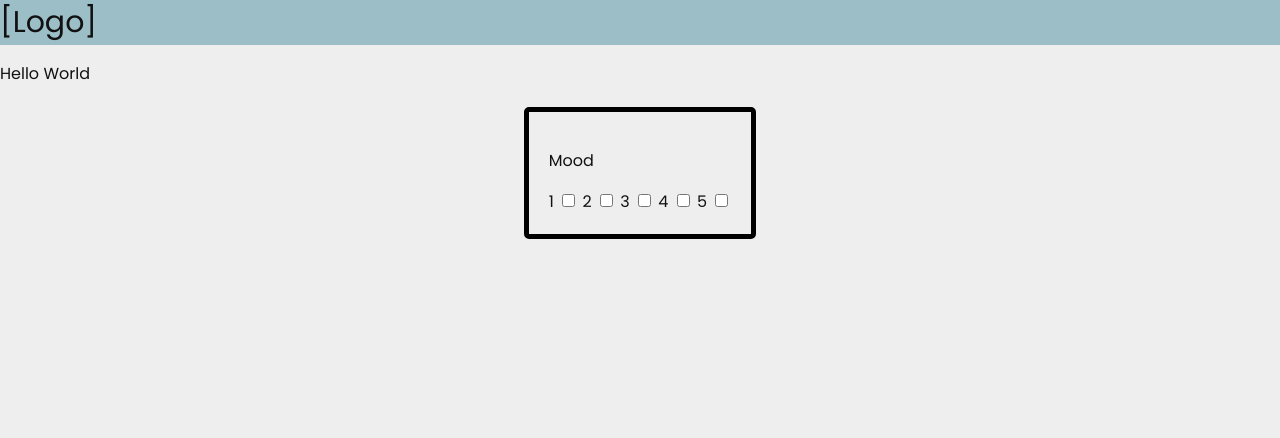
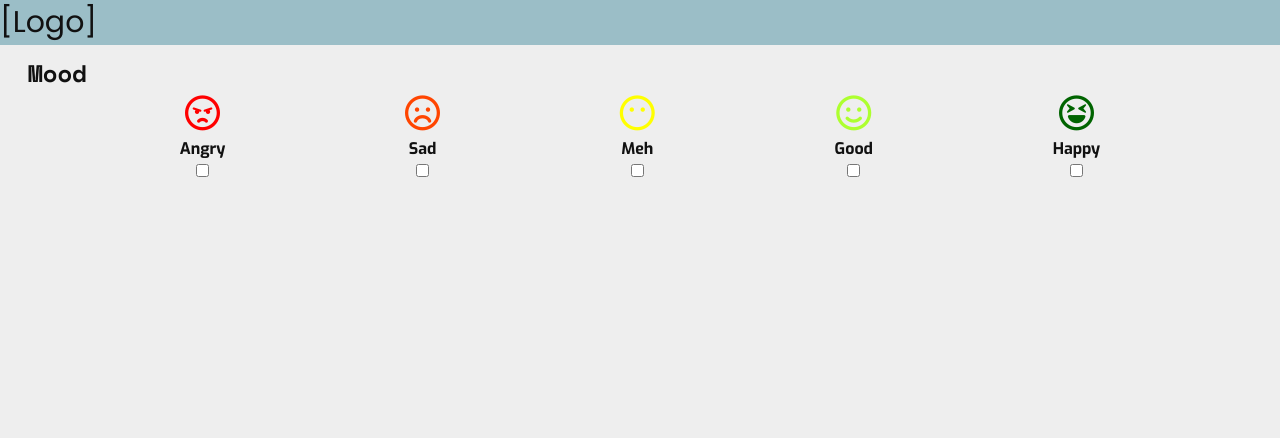
Before and after one commit to Semmetje11lolly/TLE1, a PHP site: page /tracker.php in a window 1280 px wide. Shown: the top 438 px of the page. Run offline with PHP 8.4, Linux system fonts and the light colour scheme; data that the repository does not hold is empty; some libraries are stand-ins or nearby versions.

Commit message:
Redesign mood tracker form with icons and new layout
Updated tracker.php to use a visually enhanced mood selection form with Font Awesome icons and improved structure. Refactored tracker.css to support the new layout, including flexbox-based alignment, color-coded mood icons, and additional styling for a modern look.

```diff
--- a/css/tracker.css
+++ b/css/tracker.css
@@ -1,13 +1,80 @@
-.form-group{
-    display: flex;
-    justify-content: center;
+*{
+    margin: 0;
 }
 
-.field{
-    display: block;
-    padding: 20px 20px;
-    border: 5px solid #000000;
-    text-decoration: none;
-    border-radius: 5px;
-    margin-top: 5px;
+main{
+    height: auto;
+    padding: 10px 0;
 }
+
+form{
+    display: flex;
+    flex-direction: column;
+    gap: 5px;
+}
+
+.form-category{
+    margin-left: 28px;
+}
+
+.form-content{
+    display: flex;
+    flex-direction: row;
+    justify-content: space-evenly;
+}
+
+.form-option{
+    display: flex;
+    flex-direction: column;
+    align-items: center;
+    gap: 5px;
+}
+
+i{
+  font-size: 35px;
+}
+
+.fa-face-angry{
+    color: red;
+}
+
+.fa-face-frown{
+    color: orangered;
+}
+
+.fa-face-meh-blank{
+    color: yellow;
+}
+
+.fa-face-smile{
+    color: greenyellow;
+}
+
+.fa-face-laugh-squint{
+    color:darkgreen;
+}
+
+
+
+
+
+
+
+
+
+/*.form-field{*/
+/*    display: flex;*/
+/*    flex-direction: column;*/
+/*    !*justify-content: space-evenly;*!*/
+/*}*/
+
+/*.form-content-container{*/
+/*    display: flex;*/
+/*    flex-direction: row;*/
+/*}*/
+
+/*.form-content{*/
+/*    display: flex;*/
+/*    flex-direction: column;*/
+/*    align-items: center;*/
+/*}*/
--- a/tracker.php
+++ b/tracker.php
@@ -1,5 +1,6 @@
 <?php
 // PHP here
+
 ?>
 
 <!doctype html>
@@ -22,50 +23,108 @@
 </header>
 
 <main>
-  <p>Hello World</p>
 
-    <section class="form-group">
-        <form action="" method="post">
-            <div class="field">
-                <p>Mood</p>
-
-                <label class="label" for="one">1</label>
-                <input class="input" id="one" type="checkbox" name="one" value="<?= $one ?>"/>
-
-                <label class="label" for="two">2</label>
-                <input class="input" id="two" type="checkbox" name="two" value="<?= $two ?>"/>
-
-                <label class="label" for="three">3</label>
-                <input class="input" id="three" type="checkbox" name="three" value="<?= $three ?>"/>
-
-                <label class="label" for="four">4</label>
-                <input class="input" id="four" type="checkbox" name="four" value="<?= $four ?>"/>
-
-                <label class="label" for="five">5</label>
-                <input class="input" id="five" type="checkbox" name="five" value="<?= $five ?>"/>
+    <form action="" method="post">
+        <h2 class="form-category">Mood</h2>
+        <div class="form-content">
+            <div class="form-option">
+                <label class="label" for="one"><i class="fa-regular fa-face-angry"></i></label>
+                <h4>Angry</h4>
+                <input class="input" id="one" type="checkbox" name="one" value="Option 1"/>
             </div>
-
-<!--            <div class="field">-->
-<!--                <p>energy</p>-->
-<!--                <label class="label" for="one">1</label>-->
-<!--                <input class="input" id="one" type="checkbox" name="one" value="--><?php //= $one ?><!--"/>-->
-<!---->
-<!--                <label class="label" for="two">2</label>-->
-<!--                <input class="input" id="two" type="checkbox" name="two" value="--><?php //= $two ?><!--"/>-->
-<!---->
-<!--                <label class="label" for="three">3</label>-->
-<!--                <input class="input" id="three" type="checkbox" name="three" value="--><?php //= $three ?><!--"/>-->
-<!---->
-<!--                <label class="label" for="four">4</label>-->
-<!--                <input class="input" id="four" type="checkbox" name="four" value="--><?php //= $four ?><!--"/>-->
-<!---->
-<!--                <label class="label" for="five">5</label>-->
-<!--                <input class="input" id="five" type="checkbox" name="five" value="--><?php //= $five ?><!--"/>   -->
-<!--            </div>-->
-        </form>
-    </section>
+            <div class="form-option">
+                <label class="label" for="two"><i class="fa-regular fa-face-frown"></i></label>
+                <h4>Sad</h4>
+                <input class="input" id="two" type="checkbox" name="two" value="Option 2"/>
+            </div>
+            <div class="form-option">
+                <label class="label" for="three"><i class="fa-regular fa-face-meh-blank"></i></label>
+                <h4>Meh</h4>
+                <input class="input" id="three" type="checkbox" name="three" value="Option 3"/>
+            </div>
+            <div class="form-option">
+                <label class="label" for="four"><i class="fa-regular fa-face-smile"></i></label>
+                <h4>Good</h4>
+                <input class="input" id="four" type="checkbox" name="four" value="Option 4"/>
+            </div>
+            <div class="form-option">
+                <label class="label" for="five"><i class="fa-regular fa-face-laugh-squint"></i></label>
+                <h4>Happy</h4>
+                <input class="input" id="five" type="checkbox" name="five" value="Option 5"/>
+            </div>
+        </div>
+    </form>
 
 
+
+
+
+
+
+
+
+
+
+
+
+
+
+
+
+
+
+
+
+
+
+
+
+
+
+
+
+
+
+
+
+
+<!--    <p>Hello World</p>-->
+<!--        <form action="" method="post">-->
+<!---->
+<!--            <div class="form-field">-->
+<!---->
+<!--                <div>-->
+<!--                   <p>Mood</p>-->
+<!--                </div>-->
+<!---->
+<!--                <div class="form-content-container">-->
+<!--                    <div class="form-content">-->
+<!--                        <label class="label" for="one"><i class="fa-regular fa-face-angry"></i></label>-->
+<!--                        <input class="input" id="one" type="checkbox" name="one" value="--><?php //= $one ?><!--"/>-->
+<!--                    </div>-->
+<!---->
+<!--                    <div class="form-content">-->
+<!--                        <label class="label" for="two"><i class="fa-regular fa-face-frown"></i></label>-->
+<!--                        <input class="input" id="two" type="checkbox" name="two" value="--><?php //= $two ?><!--"/>-->
+<!--                    </div>-->
+<!---->
+<!--                    <div class="form-content">-->
+<!--                        <label class="label" for="three"><i class="fa-regular fa-face-meh-blank"></i></label>-->
+<!--                        <input class="input" id="three" type="checkbox" name="three" value="--><?php //= $three ?><!--"/>-->
+<!--                    </div>-->
+<!---->
+<!--                    <div class="form-content">-->
+<!--                        <label class="label" for="four"><i class="fa-regular fa-face-smile"></i></label>-->
+<!--                        <input class="input" id="four" type="checkbox" name="four" value="--><?php //= $four ?><!--"/>-->
+<!--                    </div>-->
+<!---->
+<!--                    <div class="form-content">-->
+<!--                        <label class="label" for="five"><i class="fa-regular fa-face-laugh-squint"></i></label>-->
+<!--                        <input class="input" id="five" type="checkbox" name="five" value="--><?php //= $five ?><!--"/>-->
+<!--                    </div>-->
+<!--                </div>-->
+<!--            </div>-->
+<!--        </form>-->
 </main>
 
 <nav>
```
